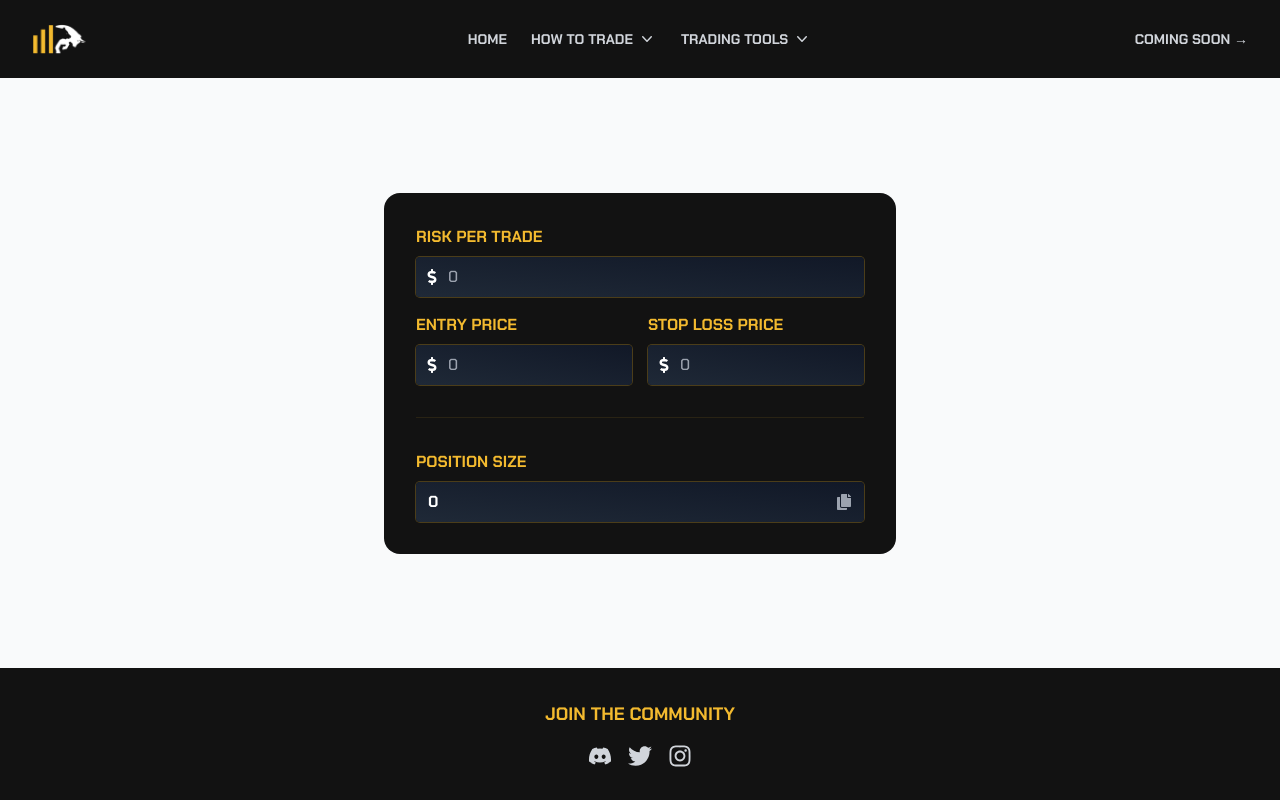
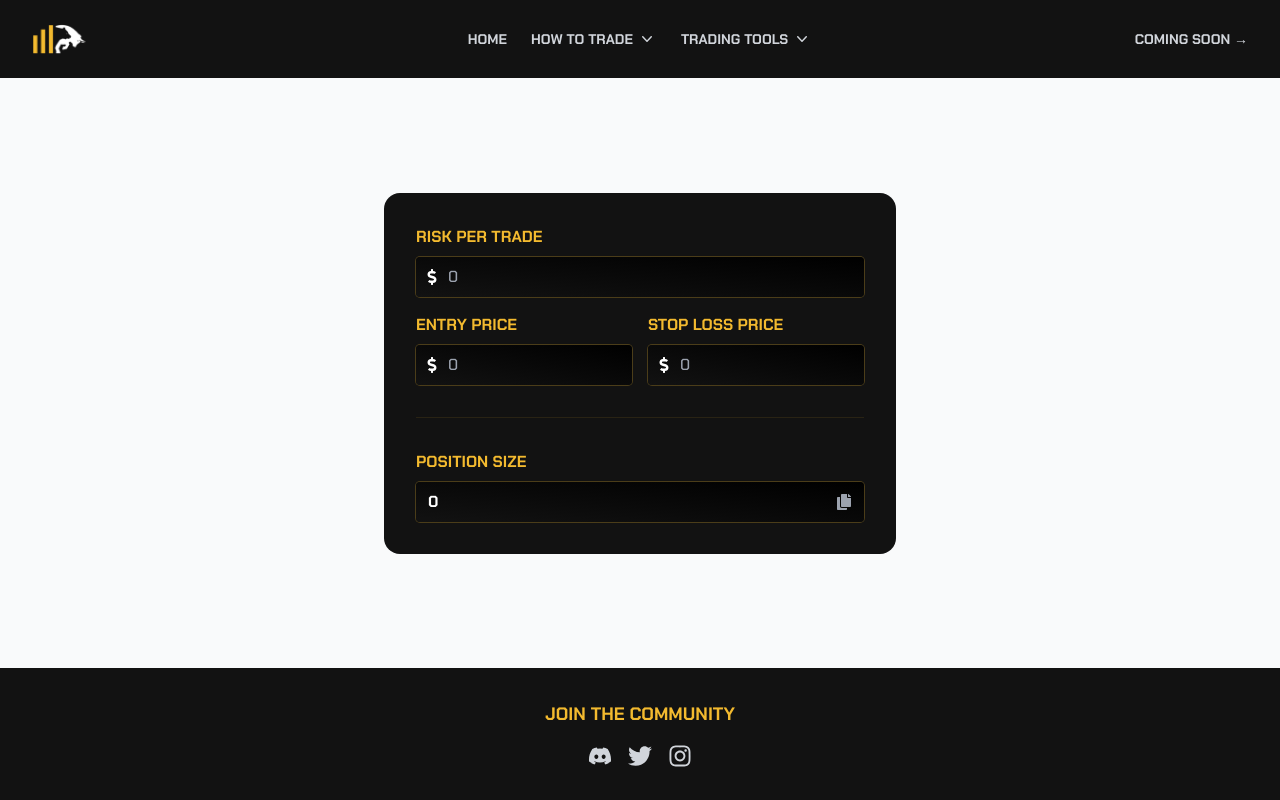
Before and after one commit to codewithroby/kovacs-trading, a Next.js app: page /position-size-calculator/positionSizeCalculator in a window 1280 px wide. Built offline with nearby package versions, Linux system fonts and the light colour scheme.

Commit message:
Changed Calculator Colors

```diff
--- a/styles/globals.css
+++ b/styles/globals.css
@@ -27,10 +27,10 @@
     @apply text-3xl sm:text-4xl lg:text-5xl font-semibold;
   }
   .calculatorInput {
-    @apply rounded p-2 ring-1 ring-kt-yellow/25 bg-gradient-to-tr from-gray-800 to-gray-900 text-gray-400 cursor-text hover:ring-kt-yellow/75;
+    @apply rounded p-2 ring-1 ring-kt-yellow/25 bg-gradient-to-tr from-kt-black to-black text-gray-400 cursor-text hover:ring-kt-yellow/75;
   }
   .calculatorPosition {
-    @apply rounded p-2 pl-3 ring-1 ring-kt-yellow/25 bg-gradient-to-tr from-gray-800 to-gray-900 text-gray-400;
+    @apply rounded p-2 pl-3 ring-1 ring-kt-yellow/25 bg-gradient-to-tr from-kt-black to-black text-gray-400;
   }
   .calculatorLabel {
     @apply text-kt-yellow font-semibold;
```
